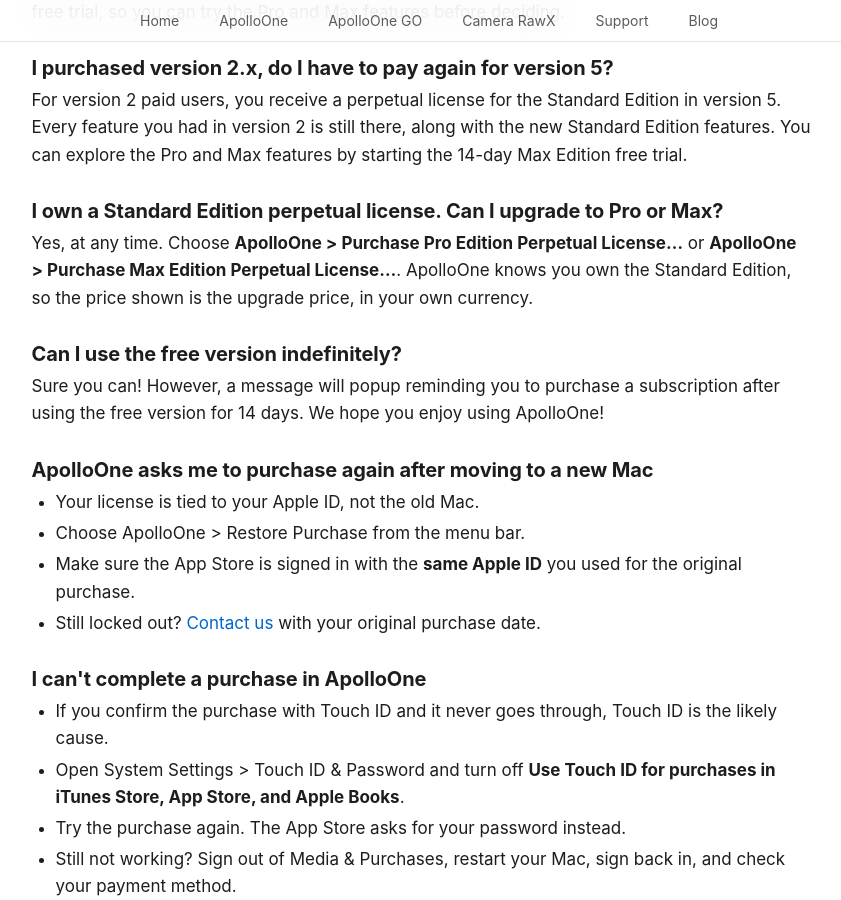
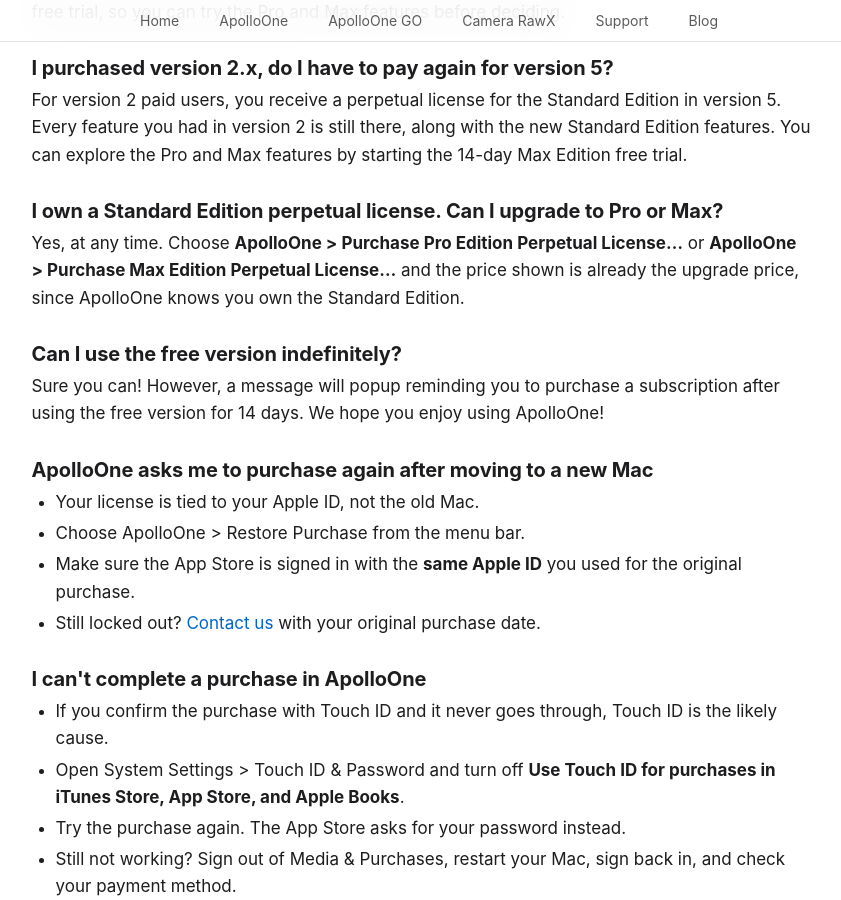
Before and after one commit to anogeissus/anogeissus.com, a Jekyll site: the page apolloone-faq.html, which Jekyll copies as it is, in a window 1280 px wide and 900 px high, scrolled down 4075 px. Shown: the whole window, without its empty margins (211-1052 px from the left). Built offline with Jekyll 4.4.1, drawn with Linux system fonts in a browser that asks for light colours; some web fonts are replaced.

Commit message:
FAQ: no period straight after a menu name's ellipsis in the Standard upgrade answer, as everywhere else on the site

```diff
--- a/apolloone-faq.html
+++ b/apolloone-faq.html
@@ -273,7 +273,7 @@
         <p>For version 2 paid users, you receive a perpetual license for the Standard Edition in version 5. Every feature you had in version 2 is still there, along with the new Standard Edition features. You can explore the Pro and Max features by starting the 14-day Max Edition free trial.</p>
 
         <h2 id="version-2-pro-subscription">I own a Standard Edition perpetual license. Can I upgrade to Pro or Max?</h2>
-        <p>Yes, at any time. Choose <strong>ApolloOne &gt; Purchase Pro Edition Perpetual License…</strong> or <strong>ApolloOne &gt; Purchase Max Edition Perpetual License…</strong>. ApolloOne knows you own the Standard Edition, so the price shown is the upgrade price, in your own currency.</p>
+        <p>Yes, at any time. Choose <strong>ApolloOne &gt; Purchase Pro Edition Perpetual License…</strong> or <strong>ApolloOne &gt; Purchase Max Edition Perpetual License…</strong> and the price shown is already the upgrade price, since ApolloOne knows you own the Standard Edition.</p>
 
         <h2 id="free-version">Can I use the free version indefinitely?</h2>
         <p>Sure you can! However, a message will popup reminding you to purchase a subscription after using the free version for 14 days. We hope you enjoy using ApolloOne!</p>
```
